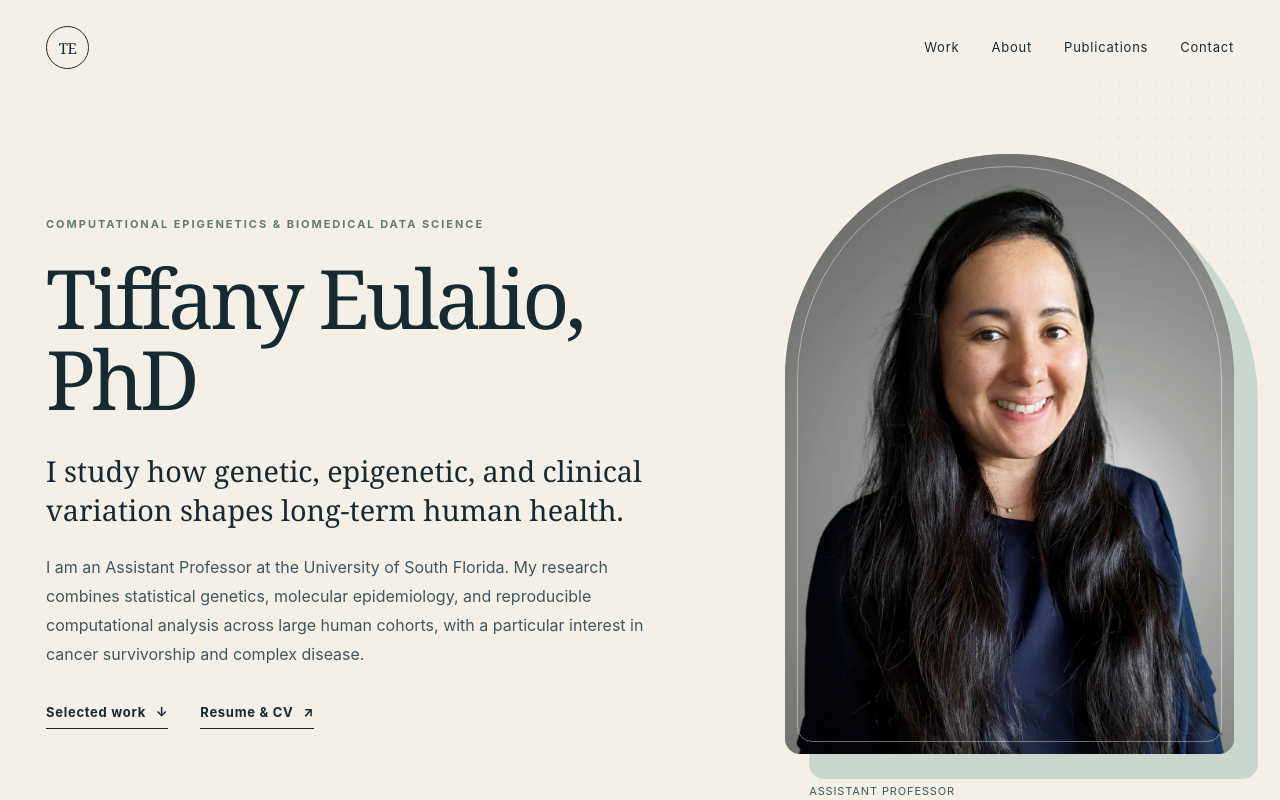
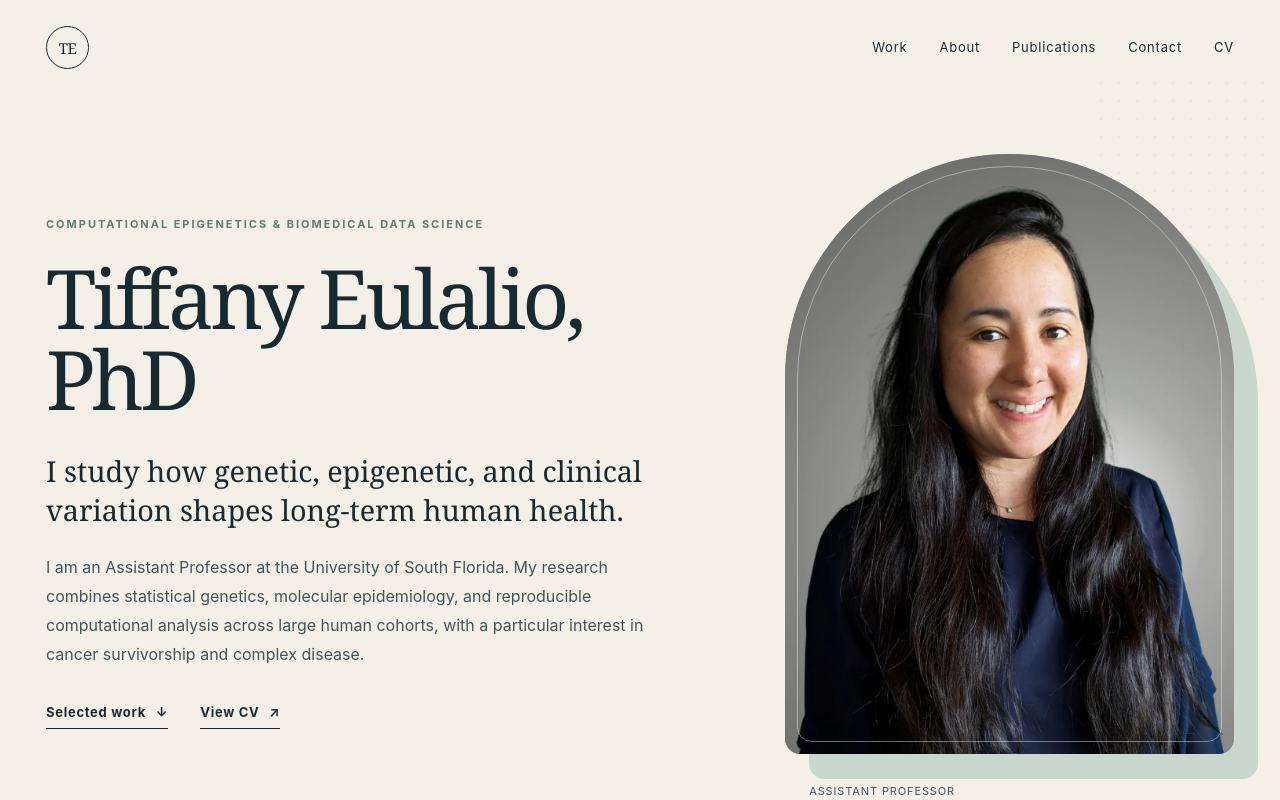
Before and after one commit to tyeulalio/tyeulalio.github.io, a Next.js app: page / in a window 1280 px wide. Shown: the top 800 px of the page. Built offline with nearby package versions, Linux system fonts and the light colour scheme.

Commit message:
Add final CV and remove resume links

```diff
--- a/app/page.tsx
+++ b/app/page.tsx
@@ -77,6 +77,13 @@ export default function Home() {
           <a href="#about">About</a>
           <a href="#publications">Publications</a>
           <a href="#contact">Contact</a>
+          <a
+            href="/Tiffany_Eulalio_CV.pdf"
+            target="_blank"
+            rel="noreferrer"
+          >
+            CV
+          </a>
         </nav>
       </header>
 
@@ -97,7 +104,13 @@ export default function Home() {
           </p>
           <div className="hero-links" aria-label="Professional links">
             <a href="#work">Selected work <span aria-hidden="true">↓</span></a>
-            <a href="#contact">Resume &amp; CV <span aria-hidden="true">↗</span></a>
+            <a
+              href="/Tiffany_Eulalio_CV.pdf"
+              target="_blank"
+              rel="noreferrer"
+            >
+              View CV <span aria-hidden="true">↗</span>
+            </a>
           </div>
         </div>
 
@@ -249,8 +262,13 @@ export default function Home() {
           >
             LinkedIn
           </a>
-          <span>Resume</span>
-          <span>CV</span>
+          <a
+            href="/Tiffany_Eulalio_CV.pdf"
+            target="_blank"
+            rel="noreferrer"
+          >
+            CV
+          </a>
         </div>
       </section>
 
```
Also changed, not shown: 1 other file (tests, documents, lock files or other folders).
